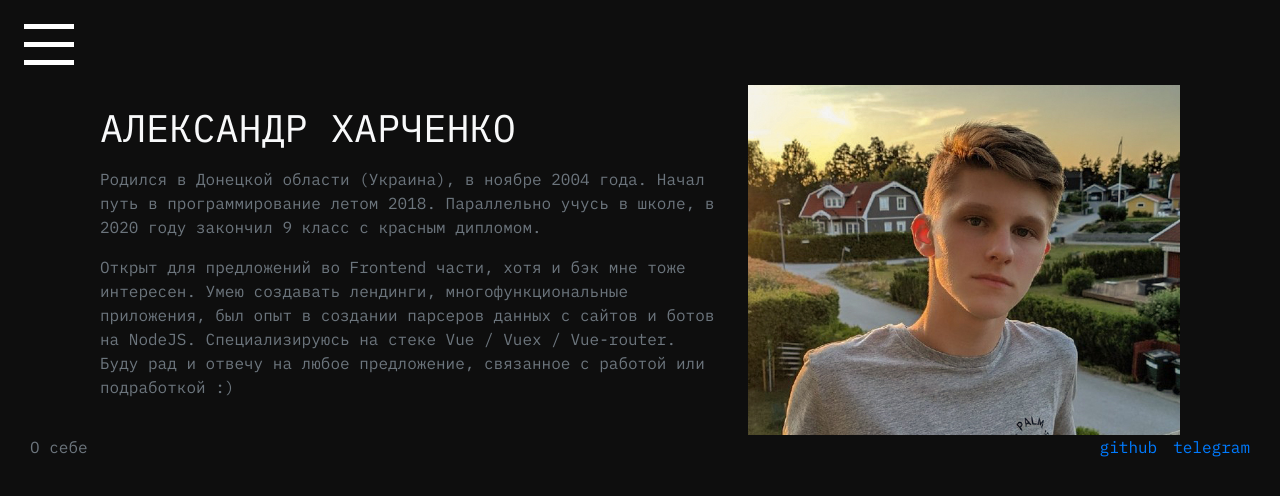
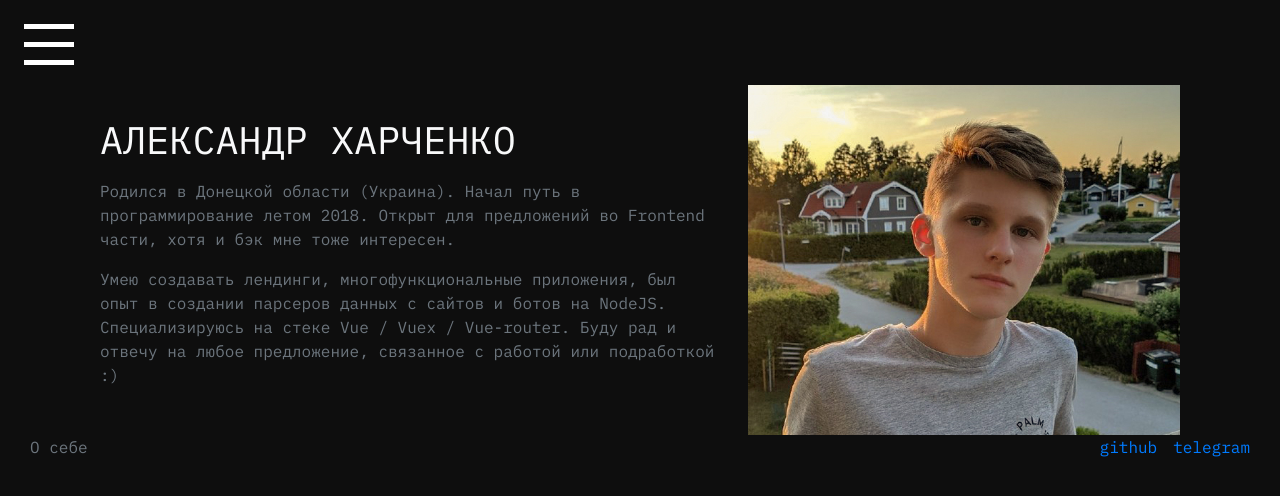
Before and after one commit to Rouzy777/vue-portfolio, a Vue app: page /#/about in a window 1280 px wide. Shown: the top 496 px of the page. Built offline with nearby package versions, Linux system fonts and the light colour scheme.

Commit message:
Update About.vue

```diff
--- a/src/views/About.vue
+++ b/src/views/About.vue
@@ -3,8 +3,8 @@
         <div class="col-lg-7 mt-lg-0 mt-4 order-lg-0 order-2 align-self-center">
             <h1 class='text-uppercase'>Александр Харченко</h1>
             <div class="mt-3 text-muted">
-                <p>Родился в Донецкой области (Украина), в ноябре 2004 года. Начал путь в программирование летом 2018. Параллельно учусь в школе, в 2020 году закончил 9 класс с красным дипломом.</p>
-                <p>Открыт для предложений во Frontend части, хотя и бэк мне тоже интересен. Умею создавать лендинги, многофункциональные приложения, был опыт в создании парсеров данных с сайтов и ботов на NodeJS. Специализируюсь на стеке Vue / Vuex / Vue-router. Буду рад и отвечу на любое предложение, связанное с работой или подработкой :)</p>
+                <p>Родился в Донецкой области (Украина). Начал путь в программирование летом 2018. Открыт для предложений во Frontend части, хотя и бэк мне тоже интересен.</p>
+                <p>Умею создавать лендинги, многофункциональные приложения, был опыт в создании парсеров данных с сайтов и ботов на NodeJS. Специализируюсь на стеке Vue / Vuex / Vue-router. Буду рад и отвечу на любое предложение, связанное с работой или подработкой :)</p>
             </div>
         </div>
         <div class="col-lg-5 align-self-center text-center">
```
